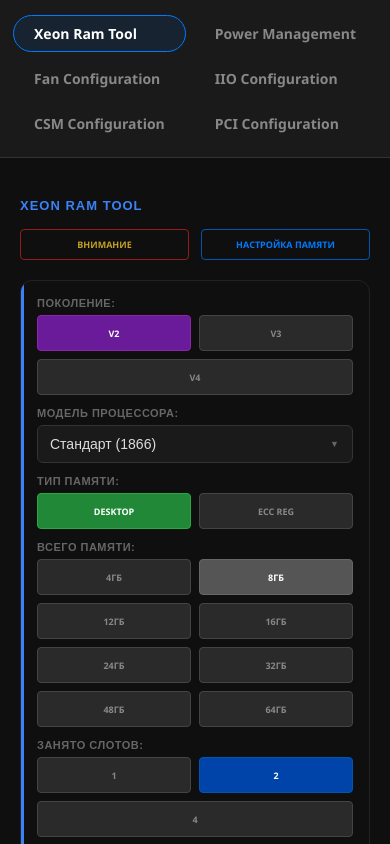
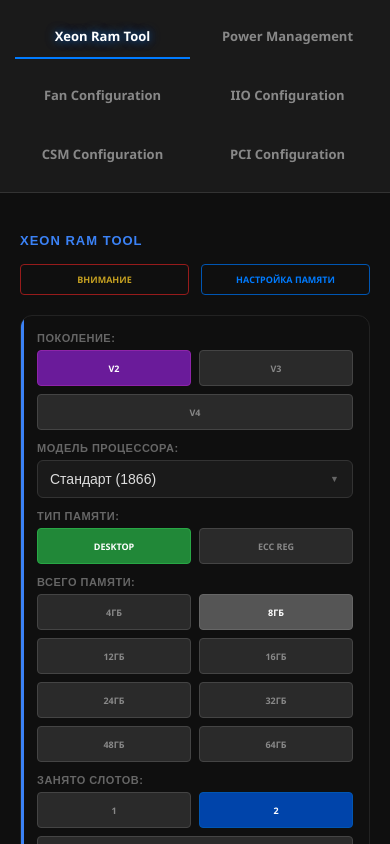
Before and after one commit to Renko-hub/Xeon-Test-Project, a React (Vite) app: page /fan#/ram in a window 390 px wide. Shown: the top 844 px of the page. Built offline with nearby package versions, Linux system fonts and the light colour scheme.

Commit message:
final release v1.1

```diff
--- a/src/components/Header/Header.module.css
+++ b/src/components/Header/Header.module.css
@@ -1,5 +1,3 @@
-/*Header.module.css*/
-
 .navigationShell {
   background: #1a1a1a;
   border-bottom: 1px solid #333;
@@ -10,38 +8,52 @@
 .navigationContainer {
   display: flex;
   justify-content: center;
-  gap: 12px;
+  gap: 20px;
 }
 
 .navLink {
   background: transparent;
   color: #888;
-  border: 1px solid transparent;
-  padding: 8px 20px;
-  border-radius: 20px;
+  padding: 8px 10px;
   cursor: pointer;
   font-weight: 600;
   font-size: 14px;
-  transition: all 0.3s ease;
   text-decoration: none;
   white-space: nowrap;
+  text-align: center;
+  border-bottom: 2px solid transparent; /* Резерв под линию */
+  transition: color 0.2s ease;
+  display: flex;
+  align-items: center;
+  justify-content: center;
 }
 
+/* Ховер только для неактивных вкладок */
+.navLink:hover:not(.isActiveLink) {
+  color: #bbb;
+}
+
+/* Активное состояние: подсвеченный текст и синяя линия */
 .isActiveLink {
   color: #fff;
-  border-color: #007bff;
-  background: rgba(0, 123, 255, 0.1);
-}
-
-.navLink:hover:not(.isActiveLink) {
-  color: #fff;
+  border-bottom-color: #007bff;
+  /* Мягкое технологичное свечение */
+  text-shadow:
+    0 0 10px rgba(0, 123, 255, 0.7),
+    0 0 20px rgba(0, 123, 255, 0.2);
+  cursor: default;
 }
 
 @media (max-width: 768px) {
   .navigationContainer {
     display: grid;
     grid-template-columns: 1fr 1fr;
-    gap: 8px;
+    gap: 15px 10px;
     padding: 0 15px;
   }
+
+  .navLink {
+    padding: 12px 5px;
+    font-size: 13px;
+  }
 }
```
Also changed, not shown: public/index.html (+0 -1 lines).
